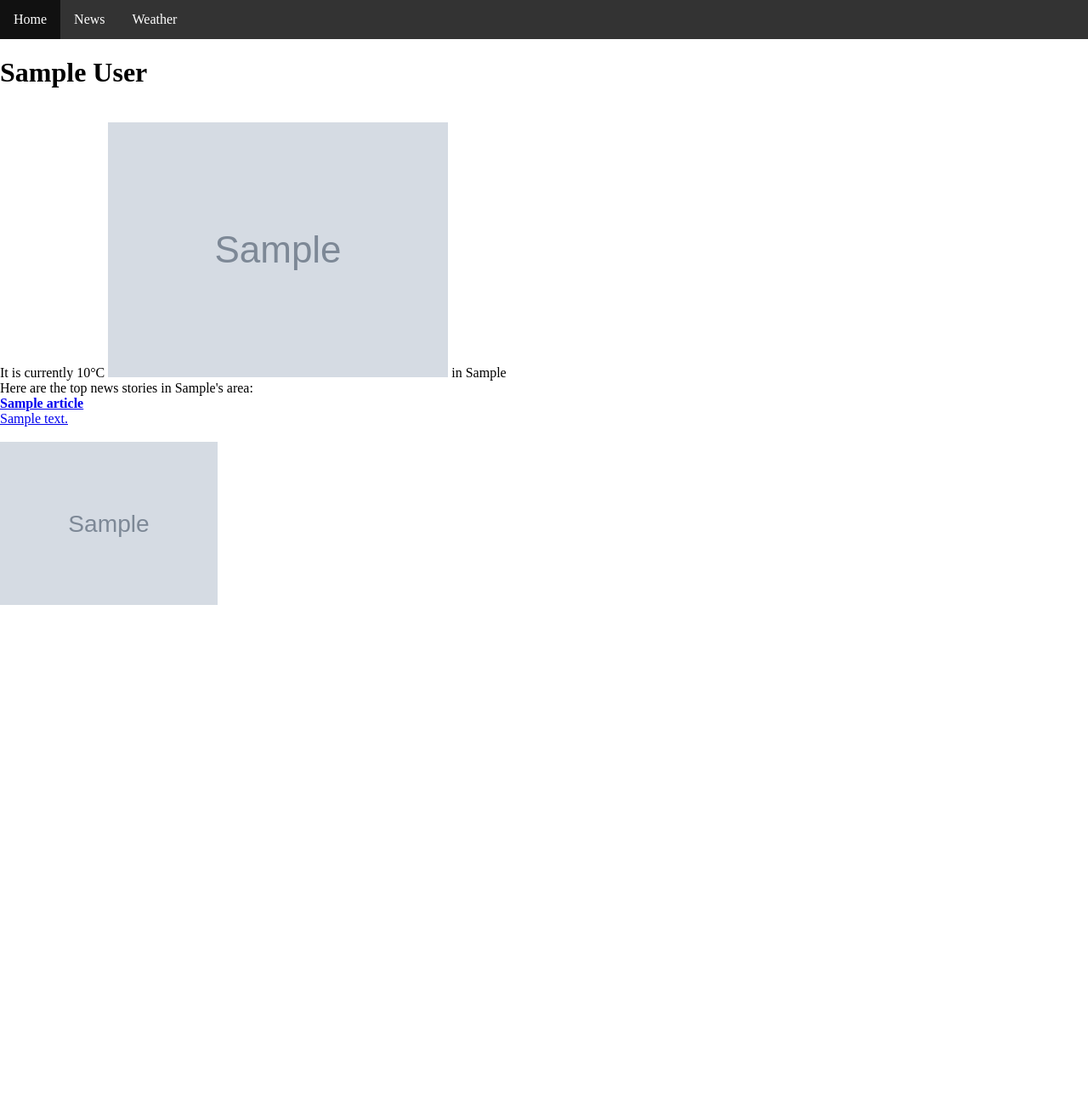
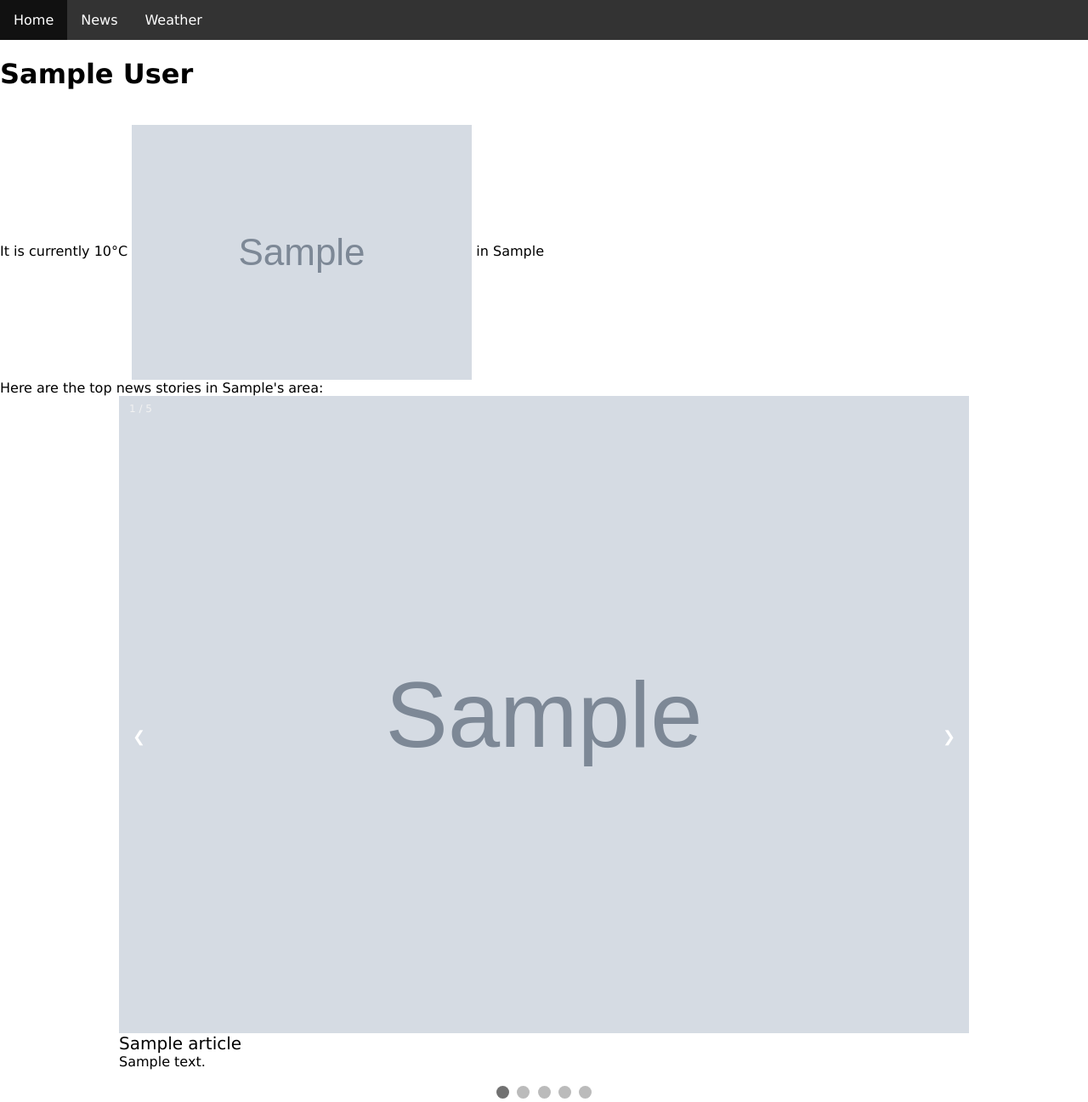
Before and after one commit to GUTS-jpm/jp-connect, a Django app: template jpconnect_project/jpconnect/template/employee.html in a window 1280 px wide. Shown: the whole page at 85% size. Before the commit the page ends 712 px from the top, so only its background shows below. Run offline with Django 3.2, Linux system fonts and the light colour scheme; tables that the repository leaves empty hold one stand-in row (values such as "Sample post"); the template is opened without the code that fills it: values that come from a table or form of the project are taken from there, most other values are stand-ins (such as "Sample title", 1, 10 or a date in 2020); grey boxes marked "Sample" are stand-in pictures.

Commit message:
Slideshow added to employee page

```diff
--- /dev/null
+++ b/jpconnect_project/jpconnect/static/css/slideshow.css
@@ -0,0 +1,98 @@
+* {box-sizing: border-box}
+    body {font-family: Verdana, sans-serif; margin:0}
+    .mySlides {display: none}
+    img {vertical-align: middle;}
+
+    /* Slideshow container */
+    .slideshow-container {
+    max-width: 1000px;
+    position: relative;
+    margin: auto;
+    }
+
+    /* Next & previous buttons */
+    .prev, .next {
+    cursor: pointer;
+    position: absolute;
+    top: 50%;
+    width: auto;
+    padding: 16px;
+    margin-top: -22px;
+    color: white;
+    font-weight: bold;
+    font-size: 18px;
+    transition: 0.6s ease;
+    border-radius: 0 3px 3px 0;
+    user-select: none;
+    }
+
+    /* Position the "next button" to the right */
+    .next {
+    right: 0;
+    border-radius: 3px 0 0 3px;
+    }
+
+    /* On hover, add a black background color with a little bit see-through */
+    .prev:hover, .next:hover {
+    background-color: rgba(0,0,0,0.8);
+    }
+
+    /* Caption text */
+    .text {
+    /* color: #f2f2f2;
+    font-size: 15px;
+    padding: 8px 12px;
+    position: absolute;
+    bottom: 8px;
+    width: 100%;
+    text-align: center; */
+    font-size: 20px;
+    }
+
+    /* Number text (1/3 etc) */
+    .numbertext {
+    color: #f2f2f2;
+    font-size: 12px;
+    padding: 8px 12px;
+    position: absolute;
+    top: 0;
+    }
+
+    /* The dots/bullets/indicators */
+    .dot {
+    cursor: pointer;
+    height: 15px;
+    width: 15px;
+    margin: 0 2px;
+    background-color: #bbb;
+    border-radius: 50%;
+    display: inline-block;
+    transition: background-color 0.6s ease;
+    }
+
+    .active, .dot:hover {
+    background-color: #717171;
+    }
+
+    /* Fading animation */
+    .fade {
+    -webkit-animation-name: fade;
+    -webkit-animation-duration: 1.5s;
+    animation-name: fade;
+    animation-duration: 1.5s;
+    }
+
+    @-webkit-keyframes fade {
+    from {opacity: .4}
+    to {opacity: 1}
+    }
+
+    @keyframes fade {
+    from {opacity: .4}
+    to {opacity: 1}
+    }
+
+    /* On smaller screens, decrease text size */
+    @media only screen and (max-width: 300px) {
+    .prev, .next,.text {font-size: 11px}
+    }
--- a/jpconnect_project/jpconnect/template/employee.html
+++ b/jpconnect_project/jpconnect/template/employee.html
@@ -9,15 +9,61 @@
     {% endif %}
 {% endblock %}
 
+{% block head_block %}
+<link rel="stylesheet" href="{% static 'css/slideshow.css' %}">
+{% endblock %}
+
 {% block body_block %}
     {% if employee %}
         <h1>{{employee.first_name}} {{employee.last_name}}</h1><br>
         It is currently {{temp_c}}°C <img src={{img}}> in {{employee.location}}<br>
         Here are the top news stories in {{employee.first_name}}'s area:<br>
+        <div class="slideshow-container">
         {% for article in articles %}
-            <a href="{{article.url}}"><strong>{{article.title}}</strong><br>
-            {{article.desc}}<br><br></a>
-            <img src="{{article.img}}" style="max-width:20%;"><br>
+            <div class="mySlides fade">
+                <div class="numbertext">{{ forloop.counter }} / 5</div>
+                <img src={{article.img}} style="width:100%">
+                <div class="text">{{article.title}}</div>
+                <div>{{article.desc}}</div>
+            </div>
         {% endfor %}
+        <a class="prev" onclick="plusSlides(-1)">&#10094;</a>
+        <a class="next" onclick="plusSlides(1)">&#10095;</a>
+        </div><br>
+        <div style="text-align:center">
+            <span class="dot" onclick="currentSlide(1)"></span>
+            <span class="dot" onclick="currentSlide(2)"></span>
+            <span class="dot" onclick="currentSlide(3)"></span>
+            <span class="dot" onclick="currentSlide(4)"></span>
+            <span class="dot" onclick="currentSlide(5)"></span>
+        </div>
+        <script>
+            var slideIndex = 1;
+            showSlides(slideIndex);
+
+            function plusSlides(n) {
+            showSlides(slideIndex += n);
+            }
+
+            function currentSlide(n) {
+            showSlides(slideIndex = n);
+            }
+
+            function showSlides(n) {
+            var i;
+            var slides = document.getElementsByClassName("mySlides");
+            var dots = document.getElementsByClassName("dot");
+            if (n > slides.length) {slideIndex = 1}
+            if (n < 1) {slideIndex = slides.length}
+            for (i = 0; i < slides.length; i++) {
+                slides[i].style.display = "none";
+            }
+            for (i = 0; i < dots.length; i++) {
+                dots[i].className = dots[i].className.replace(" active", "");
+            }
+            slides[slideIndex-1].style.display = "block";
+            dots[slideIndex-1].className += " active";
+            }
+        </script>
     {% endif %}
 {% endblock %}
```
Also changed, not shown: jpconnect_project/jpconnect/template/slideshow.css (deleted, +0 -94 lines).
